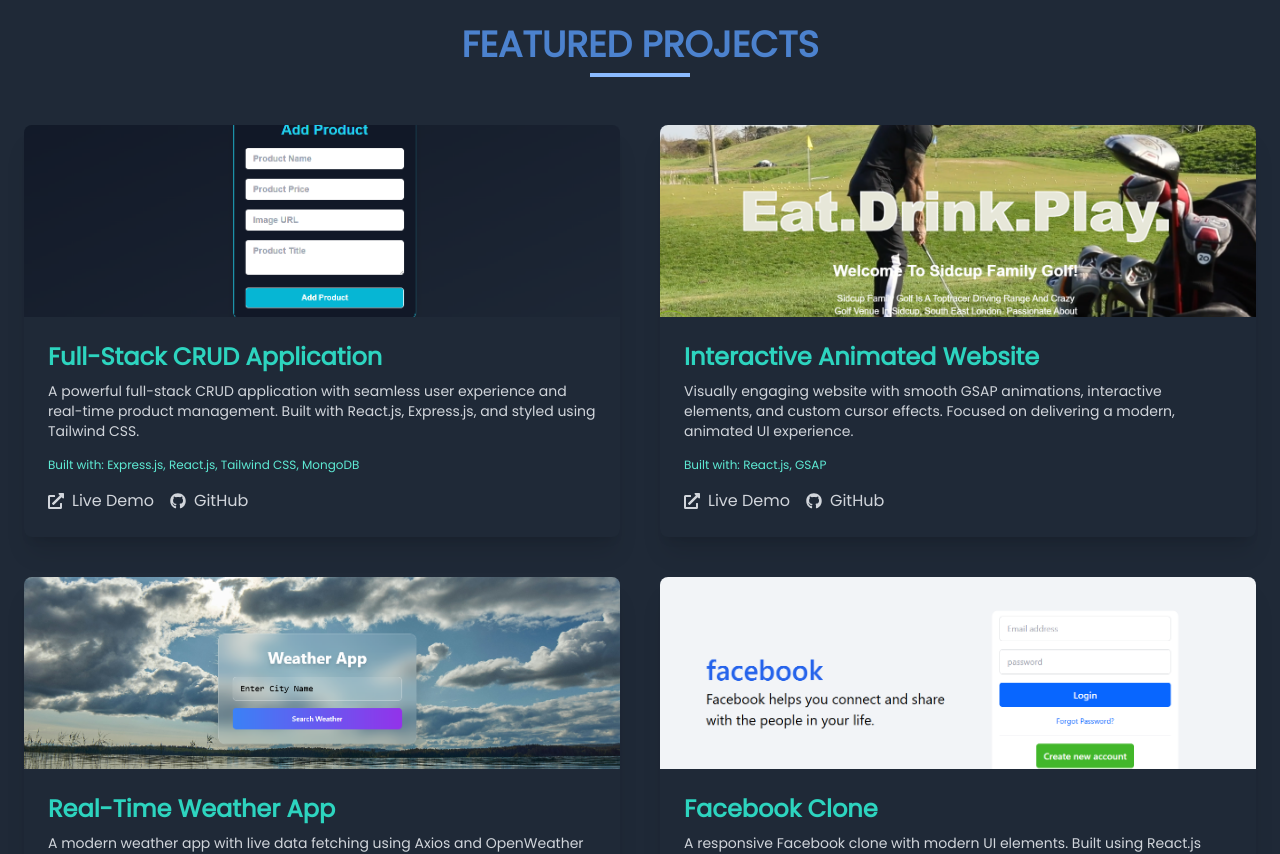
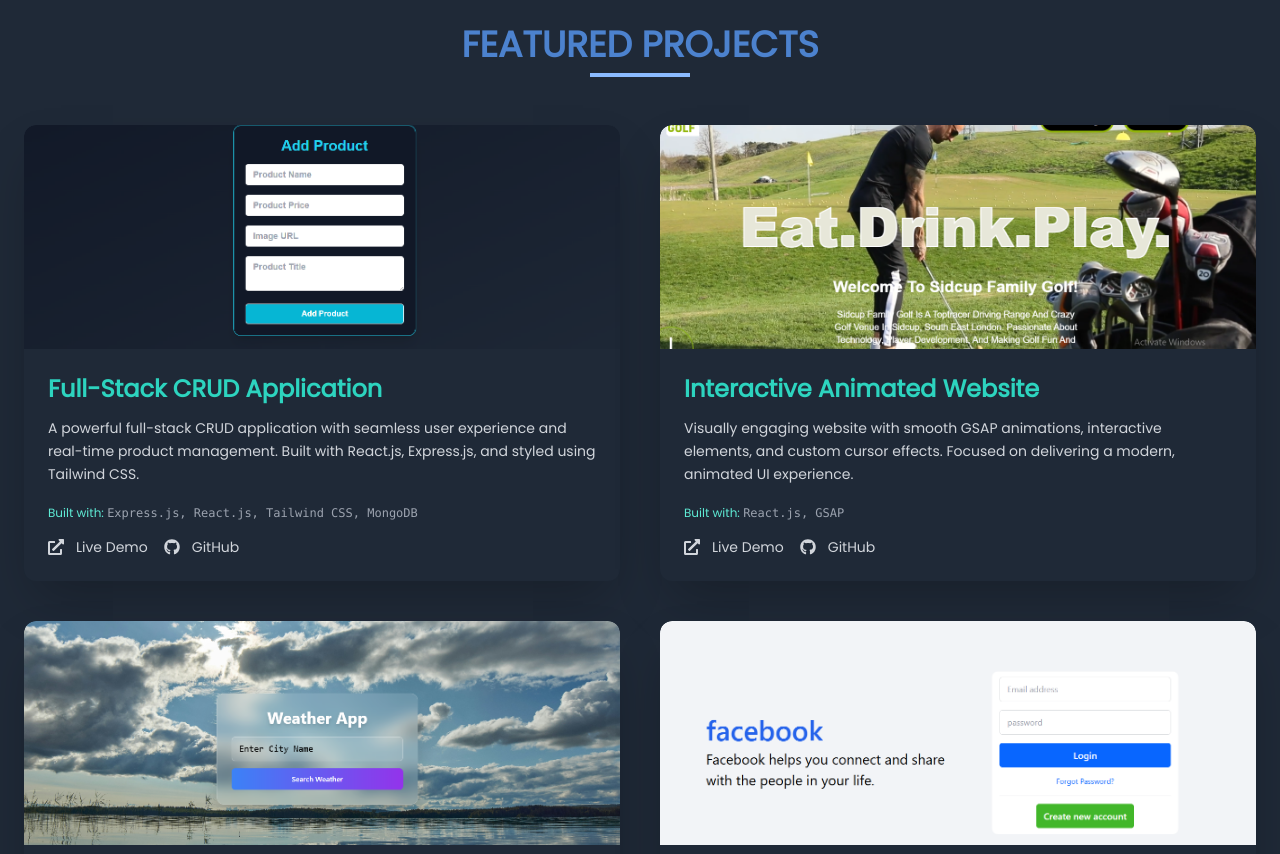
Before and after one commit to Taha-Siraj/My-Portfolio-, a React (Vite) app: page / in a window 1280 px wide. Shown: the part 3720-4574 px from the top of the page. Built offline with nearby package versions, Linux system fonts and the light colour scheme.

Commit message:
add new code

```diff
--- a/src/components/ProjectCard.jsx
+++ b/src/components/ProjectCard.jsx
@@ -2,16 +2,24 @@ import React from 'react';
 import { FaGithub, FaExternalLinkAlt } from 'react-icons/fa';
 
 const ProjectCard = ({ title, description, tech, liveLink, githubLink, imageSrc }) => {
-
   return (
-    <div className="bg-gray-800 rounded-lg shadow-xl overflow-hidden transform hover:scale-105 transition-transform duration-300 flex flex-col">
-      {imageSrc && <img src={imageSrc} alt={title} className="w-full h-48 object-cover"/>}
+    <div className="bg-gray-800 rounded-xl shadow-2xl overflow-hidden transform transition-transform duration-300 hover:scale-105 hover:shadow-teal-500/20 flex flex-col h-full">
+      {imageSrc && (
+        <img
+          src={imageSrc}
+          alt={title}
+          className="w-full h-56 object-cover object-center rounded-t-xl"
+          loading="lazy"
+        />
+      )}
       <div className="p-6 flex flex-col flex-grow">
-        <h3 className="text-2xl font-semibold text-teal-400 mb-2">{title}</h3>
-        <p className="text-gray-300 mb-4 text-sm flex-grow">{description}</p>
+        <h3 className="text-2xl font-semibold text-teal-400 mb-3">{title}</h3>
+        <p className="text-gray-300 mb-5 text-sm flex-grow leading-relaxed">{description}</p>
         {tech && (
           <div className="mb-4">
-            <p className="text-xs text-teal-300">Built with: {tech.join(', ')}</p>
+            <p className="text-xs text-teal-300">
+              Built with: <span className="font-mono text-gray-400">{tech.join(', ')}</span>
+            </p>
           </div>
         )}
         <div className="mt-auto flex justify-start space-x-4">
@@ -20,10 +28,11 @@ const ProjectCard = ({ title, description, tech, liveLink, githubLink, imageSrc
               href={liveLink}
               target="_blank"
               rel="noopener noreferrer"
-              className="text-gray-300 hover:text-teal-400 transition-colors duration-300 flex items-center"
+              className="text-gray-300 hover:text-teal-400 transition-colors duration-300 flex items-center gap-2"
               aria-label={`Live demo of ${title}`}
             >
-              <FaExternalLinkAlt className="mr-2" /> Live Demo
+              <FaExternalLinkAlt className="mr-1" />
+              <span className="text-sm">Live Demo</span>
             </a>
           )}
           {githubLink && (
@@ -31,10 +40,11 @@ const ProjectCard = ({ title, description, tech, liveLink, githubLink, imageSrc
               href={githubLink}
               target="_blank"
               rel="noopener noreferrer"
-              className="text-gray-300 hover:text-teal-400 transition-colors duration-300 flex items-center"
+              className="text-gray-300 hover:text-teal-400 transition-colors duration-300 flex items-center gap-2"
               aria-label={`GitHub repository for ${title}`}
             >
-              <FaGithub className="mr-2" /> GitHub
+              <FaGithub className="mr-1" />
+              <span className="text-sm">GitHub</span>
             </a>
           )}
         </div>
```
